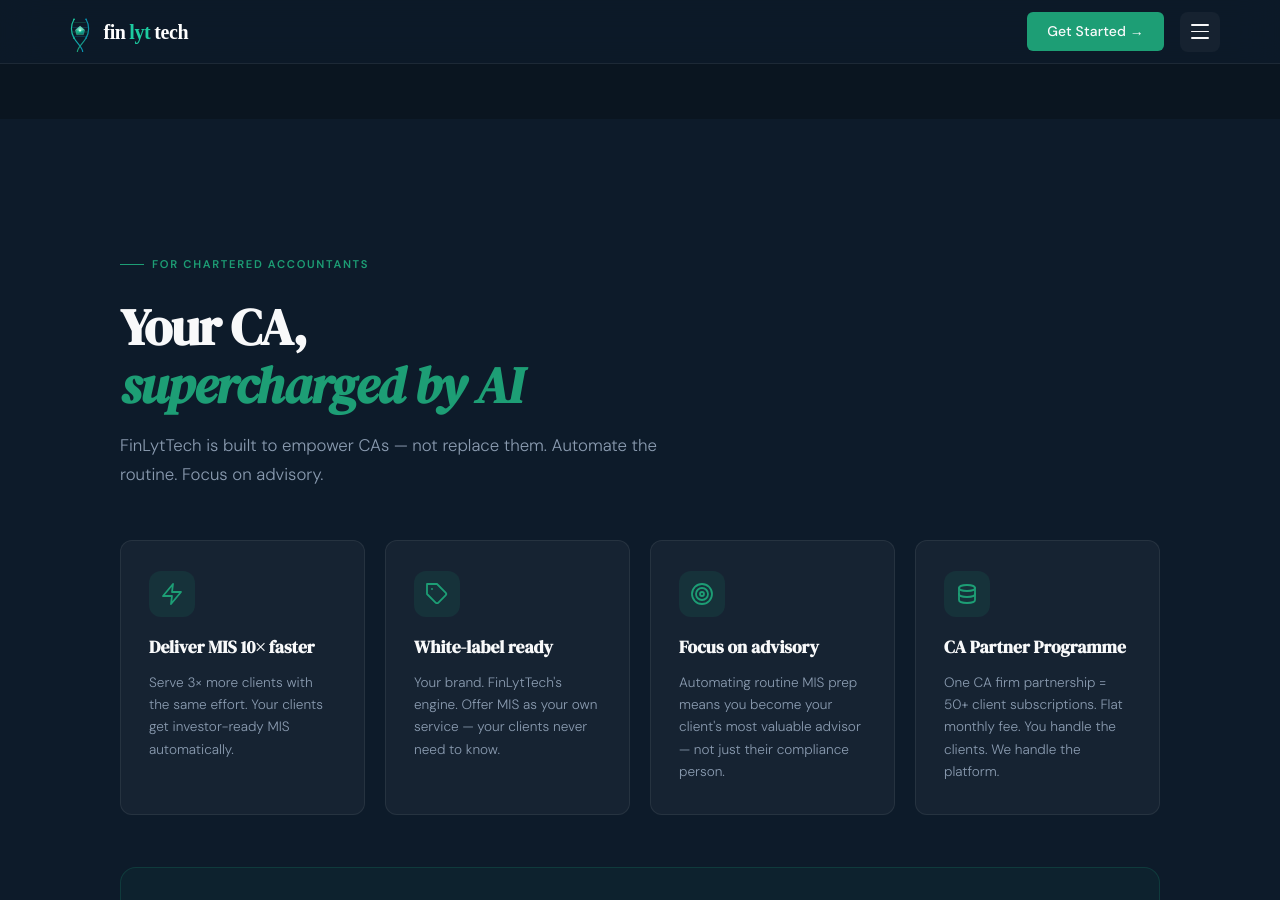
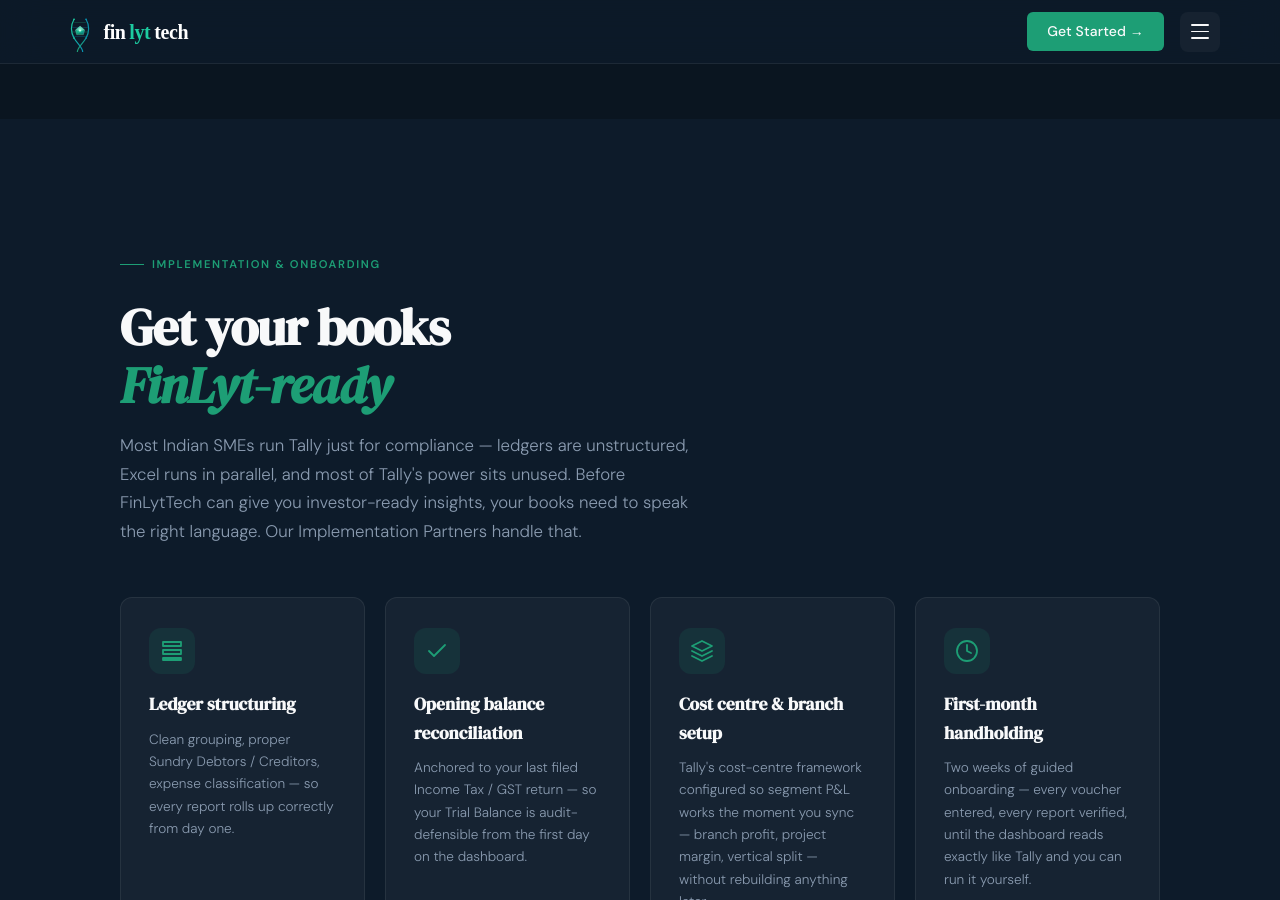
Before and after one commit to sasikeshav2207-debug/finlyt-web, a Jekyll site: the page index.html, which Jekyll copies as it is, in a window 1280 px wide and 900 px high, scrolled down 4607 px. Built offline with Jekyll 4.4.1, drawn with Linux system fonts in a browser that asks for light colours; some of the changed text lies outside the part shown.

Commit message:
add Implementation & Onboarding section + sidebar link
Customer-facing section introducing the Partner CA cleanup service
between Products and For CAs. Four cards (ledger structuring, opening
balance reconciliation, cost-centre setup, first-month handholding)
plus a partner-network note that makes the parallel-contracts
structure visible (CA firm handles accountancy, FinLyt handles
software — ICAI-compliant).

No pricing on the page — soft CTA opens the existing contact modal so
each conversation can be scoped. Sidebar nav gets a corresponding
link.

```diff
--- a/index.html
+++ b/index.html
@@ -650,6 +650,33 @@
     .ca-form input:focus { border-color: var(--teal); }
     .ca-form input::placeholder { color: var(--muted); }
 
+    /* ─── IMPLEMENTATION ─────────────────────────────────── */
+    #implementation { background: var(--navy); }
+    .impl-note {
+      margin-top: 52px; padding: 28px 32px; border-radius: 14px;
+      background: rgba(29,158,117,0.06);
+      border: 1px solid rgba(29,158,117,0.18);
+      display: flex; gap: 22px; align-items: flex-start;
+    }
+    .impl-badge {
+      flex-shrink: 0; display: inline-flex; align-items: center; justify-content: center;
+      width: 48px; height: 48px; border-radius: 12px;
+      background: rgba(29,158,117,0.16); color: var(--teal);
+    }
+    .impl-badge svg { width: 24px; height: 24px; }
+    .impl-note-body h3 {
+      font-family: var(--serif); font-size: 1.15rem;
+      color: var(--white); margin-bottom: 8px;
+    }
+    .impl-note-body p { font-size: 0.875rem; color: var(--muted); line-height: 1.65; }
+    .impl-cta {
+      margin-top: 36px; display: flex; align-items: center; gap: 18px; flex-wrap: wrap;
+    }
+    .impl-cta-sub { font-size: 0.85rem; color: var(--muted); }
+    @media (max-width: 640px) {
+      .impl-note { flex-direction: column; gap: 16px; padding: 24px; }
+    }
+
     /* ─── WHY FINLYT ─────────────────────────────────────── */
     #why { background: var(--navy2); }
     .why-grid {
@@ -856,6 +883,9 @@
       </a>
       <a href="#products" class="sidebar-nav-link" data-close-sidebar>
         <span class="nav-dot"></span> Products
+      </a>
+      <a href="#implementation" class="sidebar-nav-link" data-close-sidebar>
+        <span class="nav-dot"></span> Implementation &amp; Onboarding
       </a>
       <a href="#for-cas" class="sidebar-nav-link" data-close-sidebar>
         <span class="nav-dot"></span> For Chartered Accountants
@@ -1266,6 +1296,64 @@
     </div>
   </section>
 
+  <!-- ══ IMPLEMENTATION ═════════════════════════════════════ -->
+  <section id="implementation">
+    <div class="section-inner">
+      <div class="section-label reveal">Implementation &amp; Onboarding</div>
+      <h2 class="section-heading reveal d1">Get your books<br><em>FinLyt-ready</em></h2>
+      <p class="section-sub reveal d2">
+        Most Indian SMEs run Tally just for compliance — ledgers are unstructured,
+        Excel runs in parallel, and most of Tally's power sits unused. Before
+        FinLytTech can give you investor-ready insights, your books need to
+        speak the right language. Our Implementation Partners handle that.
+      </p>
+
+      <div class="ca-grid">
+        <div class="ca-card reveal d1">
+          <div class="ca-card-icon"><svg viewBox="0 0 24 24" fill="none" stroke="currentColor" stroke-width="1.8" stroke-linecap="round" stroke-linejoin="round"><path d="M3 3h18v4H3zM3 11h18v4H3zM3 19h18v2H3z"></path></svg></div>
+          <h3>Ledger structuring</h3>
+          <p>Clean grouping, proper Sundry Debtors / Creditors, expense classification — so every report rolls up correctly from day one.</p>
+        </div>
+        <div class="ca-card reveal d2">
+          <div class="ca-card-icon"><svg viewBox="0 0 24 24" fill="none" stroke="currentColor" stroke-width="1.8" stroke-linecap="round" stroke-linejoin="round"><polyline points="20 6 9 17 4 12"></polyline></svg></div>
+          <h3>Opening balance reconciliation</h3>
+          <p>Anchored to your last filed Income Tax / GST return — so your Trial Balance is audit-defensible from the first day on the dashboard.</p>
+        </div>
+        <div class="ca-card reveal d3">
+          <div class="ca-card-icon"><svg viewBox="0 0 24 24" fill="none" stroke="currentColor" stroke-width="1.8" stroke-linecap="round" stroke-linejoin="round"><path d="M12 2L2 7l10 5 10-5-10-5zM2 17l10 5 10-5M2 12l10 5 10-5"></path></svg></div>
+          <h3>Cost centre &amp; branch setup</h3>
+          <p>Tally's cost-centre framework configured so segment P&amp;L works the moment you sync — branch profit, project margin, vertical split — without rebuilding anything later.</p>
+        </div>
+        <div class="ca-card reveal d4">
+          <div class="ca-card-icon"><svg viewBox="0 0 24 24" fill="none" stroke="currentColor" stroke-width="1.8" stroke-linecap="round" stroke-linejoin="round"><circle cx="12" cy="12" r="10"></circle><polyline points="12 6 12 12 16 14"></polyline></svg></div>
+          <h3>First-month handholding</h3>
+          <p>Two weeks of guided onboarding — every voucher entered, every report verified, until the dashboard reads exactly like Tally and you can run it yourself.</p>
+        </div>
+      </div>
+
+      <div class="impl-note reveal">
+        <div class="impl-badge">
+          <svg viewBox="0 0 24 24" fill="none" stroke="currentColor" stroke-width="1.8" stroke-linecap="round" stroke-linejoin="round"><path d="M12 22s8-4 8-10V5l-8-3-8 3v7c0 6 8 10 8 10z"></path></svg>
+        </div>
+        <div class="impl-note-body">
+          <h3>Delivered by ICAI-qualified Chartered Accountants</h3>
+          <p>
+            Implementation work is delivered by independent CA firms in our
+            partner network. Two clean relationships — your service contract
+            sits with the CA firm for accountancy work, your FinLytTech
+            subscription sits with us for the software. One outcome: books
+            that finally speak the language of the dashboard.
+          </p>
+        </div>
+      </div>
+
+      <div class="impl-cta reveal">
+        <button type="button" data-open-contact class="btn-primary">Talk to us about implementation</button>
+        <span class="impl-cta-sub">No commitment — we'll scope your books and introduce you to a Partner CA.</span>
+      </div>
+    </div>
+  </section>
+
   <!-- ══ FOR CAs ════════════════════════════════════════════ -->
   <section id="for-cas">
     <div class="section-inner">
```
